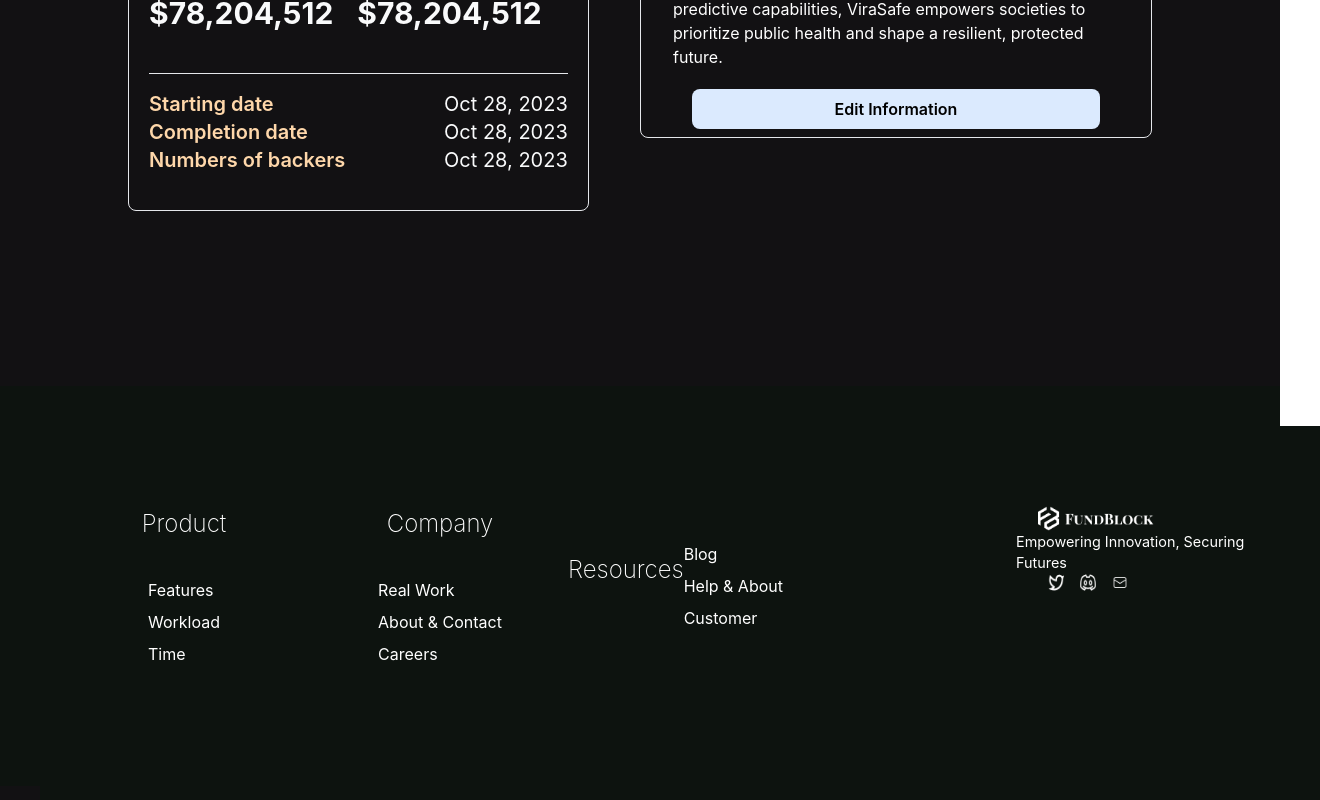
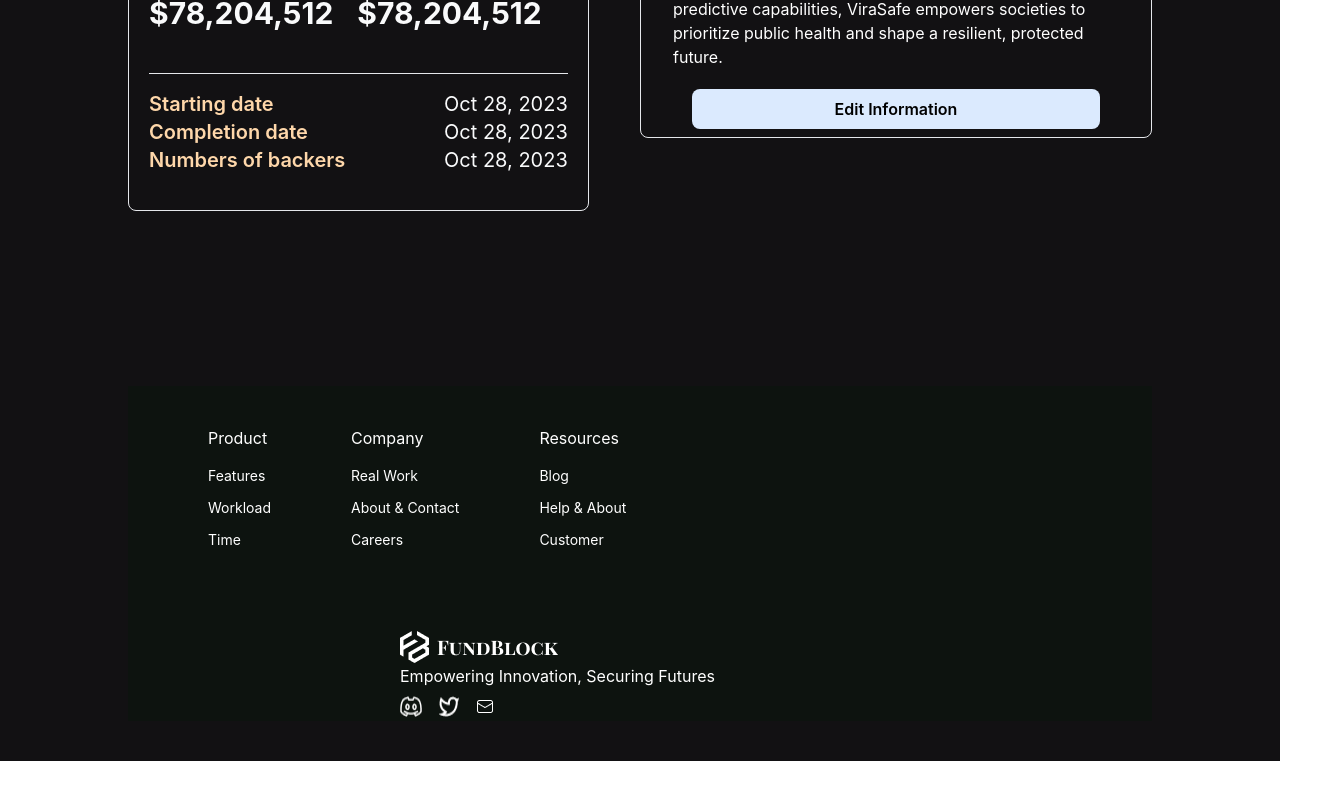
Before and after one commit to pheobeayo/fundblocks, a React (Create React App) app: page /project-details in a window 1280 px wide. Shown: the part 690-1490 px from the top of the page, 1320 px wide, since content can reach past the window. After the commit the page ends 1451 px from the top, so only its background shows below. Built offline with nearby package versions, Linux system fonts and the light colour scheme.

Commit message:
mobile-modify
mobile-modify

```diff
--- a/src/components/footer/Footer.js
+++ /dev/null
@@ -1,70 +0,0 @@
-import React from "react";
-import {
-    ProductDiv,
-    ResourcesDiv,
-    SubcenterWrapper,
-    ConnectDiv,
-    FooterParent,
-    LogoContainer,
-    OthersContainer,
-    CompanyDiv,
-    SocialDiv
-} from "./footer.styles";
-import logo from "../../assets/logo.png";
-import twitter from "../../assets/twitter.png";
-import discord from "../../assets/discord.png";
-import mail from "../../assets/mail.png";
-
-
-const Footer = () => {
-    return (
-        <div className='flex flex-col gap-10 tab:flex-row tab:justify-between tab:gap-40'>
-            <FooterParent>
-                <SubcenterWrapper>
-
-                    <OthersContainer>
-                        <ProductDiv>
-                            <h1>Product</h1>
-                            <p><br></br>Features
-                                <br></br>Workload
-                                <br></br>Time</p>
-
-                        </ProductDiv>
-                        <CompanyDiv>
-                            <h1>Company</h1>
-                            <p><br></br>Real Work
-                                <br></br>About & Contact
-                                <br></br>Careers</p>
-                        </CompanyDiv>
-                        <ResourcesDiv>
-                            <h1>Resources</h1>
-                            <p> <br></br>Blog
-                                <br></br>Help & About
-                                <br></br>Customer</p>
-
-                        </ResourcesDiv>
-                        <ConnectDiv>
-                            <LogoContainer>
-                                <img src={logo} alt="logo" width={50} />
-
-                            </LogoContainer>
-                            <p>Empowering Innovation, Securing Futures</p>
-
-                            <SocialDiv>
-                                <img src={twitter} alt="twitter" />
-                                <img src={discord} alt="discord" />
-                                <img src={mail} alt="discord" />
-                            </SocialDiv>
-
-                        </ConnectDiv>
-                    </OthersContainer>
-                </SubcenterWrapper>
-            </FooterParent>
-        </div>
-    )
-
-
-
-}
-
-export default Footer;
--- /dev/null
+++ b/src/components/footer/Footer.jsx
@@ -0,0 +1,76 @@
+import React from "react";
+import { Link } from "react-router-dom";
+import discord from "../../assets/discord.png";
+import twitter from "../../assets/twitter.png";
+import mail from "../../assets/mail.png";
+import logo from "../../assets/logo.png";
+
+const Footer = () => {
+  return (
+    <div className="px-8 md:px-20  bg-[#0D130F] max-w-full h-full">
+      <div className="flex flex-col gap-10 tab:flex-row tab:justify-between tab:gap-40">
+        <div className="flex flex-col gap-8 sm:flex-row sm:gap-y-10 flex-wrap lg:gap-14 xl:gap-20 mt-10 mb-1">
+          <div>
+            <h3 className="text-primary mb-4 text-white">Product</h3>
+            <ul className="text-sm flex flex-col gap-3 text-white">
+              <li>
+                <Link to="#">Features</Link>
+              </li>
+              <li>
+                <Link to="#">Workload</Link>
+              </li>
+              <li>
+                <Link to="#">Time</Link>
+              </li>
+            </ul>
+          </div>
+          <div>
+            <h3 className="text-primary mb-4 text-white">Company</h3>
+            <ul className="text-sm flex flex-col gap-3 text-white">
+              <li>
+                <Link to="#">Real Work</Link>
+              </li>
+              <li>
+                <Link to="#">About & Contact</Link>
+              </li>
+              <li>
+                <Link to="#">Careers</Link>
+              </li>
+            </ul>
+          </div>
+          <div>
+            <h3 className="text-primary mb-4 text-white">Resources</h3>
+            <ul className="text-sm flex flex-col gap-3 text-white">
+              <li>
+                <Link to="#">Blog</Link>
+              </li>
+              <li>
+                <Link to="#">Help & About</Link>
+              </li>
+              <li>
+                <Link to="#">Customer </Link>
+              </li>
+            </ul>
+          </div>
+          <div className="mx-48">
+            <Link>
+              <div>
+                <img src={logo} alt="logo" />
+              </div>
+              <span className="tab:text-[1rem] text-white">
+                Empowering Innovation, Securing Futures
+              </span>
+            </Link>
+            <div className="flex gap-4 mt-2">
+              <img src={discord} alt="discord" />
+              <img src={twitter}  alt='twitter'/>
+              <img src={mail}  alt="mail"/>
+            </div>
+          </div>
+        </div>
+      </div>
+    </div>
+  );
+};
+
+export default Footer;
--- a/src/components/footer/footer.styles.js
+++ /dev/null
@@ -1,166 +0,0 @@
-import styled from "styled-components";
-import {devices} from "../../utils/device";
-
-export const FooterParent = styled.div`
-    width: 100vw;
-    height: 50vh;
-    background:#0D130F;
-
-
-    @media ${devices.md} {
-        padding: 40px 40px 96px 40px;
-      }
-
-
-`;
-
-export const SubcenterWrapper = styled.div`
-    width: 100vw;
-    height: 50vh;
-    background:#0D130F;
-
-
-
-
-`;
-
-
-
-export const OthersContainer = styled.div`
-    width: 100vw;
-    display: flex;
-
-    @media ${devices.md} {
-        flex-direction: row;
-      }
-
-    `;
-
-export const LogoContainer = styled.div`
-width: 30%;
-height: 5%;
-display: flex;
-flex-direction: row;
-align-items:center;
-margin-left: 2rem;
-
-
-& img {
-width: 15rem;
-}
-
-
-
-`;
-
-
-
-export const ProductDiv = styled.div`
-    width: 20%;
-    height: 90%;
-    display: flex;
-    flex-direction: column;
-    align-items: center;
-    margin-left: 1rem;
-    color: #ffffff;
-    margin-top: 5rem;
-
-    & h1{
-        margin-buttom: 0.5rem;
-        font-weight: 250;
-        font-size: 1.5rem;
-    }
-
-    & p{
-        line-height: 2rem;
-    }
-
-    `;
-export const CompanyDiv = styled.div`
-    width: 20%;
-    height: 90%;
-    display: flex;
-    flex-direction: column;
-    align-items: center;
-    color: #ffffff;
-    margin-top: 5rem;
-
-    & h1{
-        margin-buttom: 0.5rem;
-        font-weight: 250;
-        font-size: 1.5rem;
-    }
-
-    & p{
-        line-height: 2rem;
-    }
-
-    `;
-export const ResourcesDiv = styled.div`
-    width: 20%;
-    height: 90%;
-    display: flex;
-    flex-direction: column;
-    align-items: center;
-    color: #ffffff;
-    margin-top: 5rem;
-
-    & h1{
-        margin-buttom: 0.5rem;
-        font-weight: 250;
-        font-size: 1.5rem;
-    }
-
-    & p{
-        line-height: 2rem;
-    }
-    @media ${devices.md} {
-        flex-direction: row;
-      }
-    `;
-
- export const ConnectDiv = styled.div`
-    width: 30%;
-    height: 90%;
-    display: flex;
-    flex-direction: column;
-    align-items: center;
-    color: #ffffff;
-    margin-top: 5rem;
-    margin-left:4rem;
-
-    & h2{
-       line-height:0.5rem;
-        font-weight: 250;
-        font-size: 1.5rem;
-        color:#fff;
-    }
-
-    & p {
-        margin-left:8rem;
-        font-size: 0.9rem;
-        color:#fff;
-    }
-
-    & h6 {
-        line-height:1rem;
-         font-weight: 200;
-         font-size: 1rem;
-         color:#fff;
-
-         margin-left:3rem;
-     }
-
-
-
-
-    `;
-export const SocialDiv = styled.div`
-   display: flex;
-
-   & img {
-    width: 1rem;
-    margin-left:1rem;
-
-   }
-    `;
--- a/src/components/welcome/welcome.styles.js
+++ b/src/components/welcome/welcome.styles.js
@@ -75,6 +75,8 @@ export const Header = styled.div`
         font-weight:500;
      }
 
+
+
     `;
 
 
--- a/src/pages/home/home.styles.js
+++ b/src/pages/home/home.styles.js
@@ -3,17 +3,15 @@ import { devices } from "../../utils/device";
 
 
 export const HomeParent = styled.div`
-    width: 100vw;
-    height: 100vh;
-    display:flex;
-    flex-direction: column;
+
+
     background:#121113;
 `;
 
 export const HomeWrapper = styled.div`
-     width: 100vw;
-     height: 150vh;
-     background:#121113;
+  background:#121113;
+  display: flex;
+  flex-direction: column;
 
 
 `;
@@ -37,6 +35,7 @@ display: flex;
 flex-direction: column;
 gap: 28px;
 
+
 @media ${devices.md} {
    padding: 0px 40px 132px 40px;
  }
@@ -51,20 +50,12 @@ gap: 28px;
 
 
 export const TextContainer = styled.div`
-width: 50vw;
-position: absolute;
-top: 55%;
-left: 30%;
-transform: translate(-50%, -50%);
-color:#fff;
-align-content:center;
-justify-content: center;
-
- & h1 {
+margin-top:2rem;
+h1 {
     font-size: 4.5rem;
     color: #fff;
-    font-weight: 600;
-    line-height:4rem;
+    font-weight: 500;
+    line-height: normal;
  }
 
  & h2 {
@@ -82,24 +73,13 @@ justify-content: center;
     font-weight:500;
     line-height:1.5rem;
  }
-@media ${devices.md} {
-   & h1 {
-     font-size: 3rem;
-   }
-   & p {
-     font-size: 1.25rem;
-   }
- }
 
  @media ${devices.tab} {
-   flex-basis: 56%;
- }
+  flex-basis: 56%;
+}
 
- @media ${devices.xl} {
-   & h1 {
-     font-size: 5.5rem;
-   }
- }
+
+
 `;
 
 export const ButtonContainer = styled.div`
@@ -115,21 +95,12 @@ export const ButtonContainer = styled.div`
 `;
 
 export const HeroContainer = styled.div`
-width: 50vw;
-position: absolute;
-top: 75%;
-left: 75%;
-transform: translate(-50%, -50%);
-align-content:center;
-justify-content: center;
 
 @media ${devices.tab} {
    flex-basis: 44%;
  }
 
- @media ${devices.md} {
-  flex-basis: 70%;
-}
+
 
 
 `;
@@ -179,81 +150,3 @@ margin-top:2rem;
 
 
 `;
-
-
-
-export const WelcomeWrapper = styled.div`
-width: 100%;
-height: 50%;
-display: flex;
-background:#121113;
-align-items: center;
-
-`;
-
-export const OngoingContainer = styled.div`
-width: 100%;
-height: 50%;
-display: flex;
-background:#121113;
-align-items: center;
-margin-top:28rem;
-`;
-
-export const FundedContainer = styled.div`
-width: 100%;
-height: 50%;
-display: flex;
-background:#0F160F;
-align-items: center;
-margin-top:48rem;
-`;
-
-export const TestimonialsContainer = styled.div`
-width: 100%;
-height: 50%;
-display: flex;
-background:#0F160F;
-align-items: center;
-margin-top:48rem;
-`;
-
-export const ProjectsContainer = styled.div`
-width: 100%;
-height: 50%;
-display: flex;
-background:#0F160F;
-align-items: center;
-margin-top:10rem;
-`;
-
-export const CryptoContainer = styled.div`
-width: 100%;
-height: 50%;
-display: flex;
-background:#0F160F;
-align-items: center;
-margin-top:25rem;
-`;
-
-export const FooterWrapper = styled.div`
-width: 100%;
-height: 30%;
-display: flex;
-background:#0F160F;
-align-items: center;
-margin-top:3rem;
-
-
-`;
-
-export const SubfooterWrapper = styled.div`
-width: 100%;
-height: 30%;
-display: flex;
-background:#121113;
-align-items: center;
-margin-top:-13rem;
-
-
-`;
```
Also changed, not shown: src/pages/home/Home.js (+31 -23 lines).
